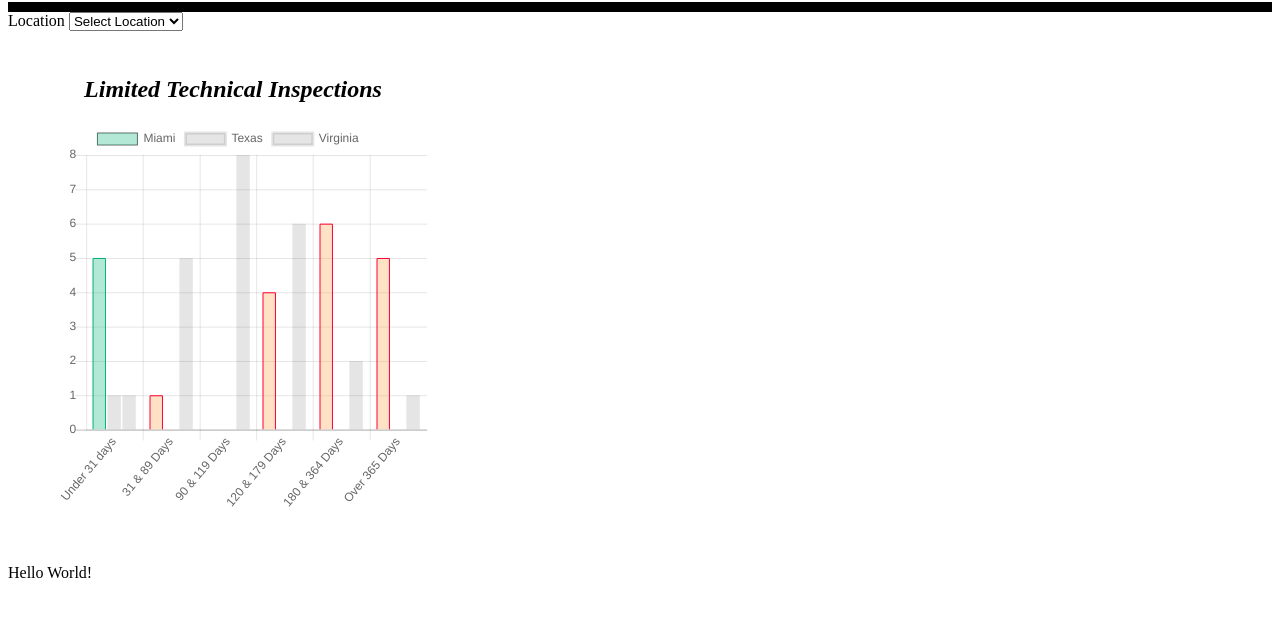
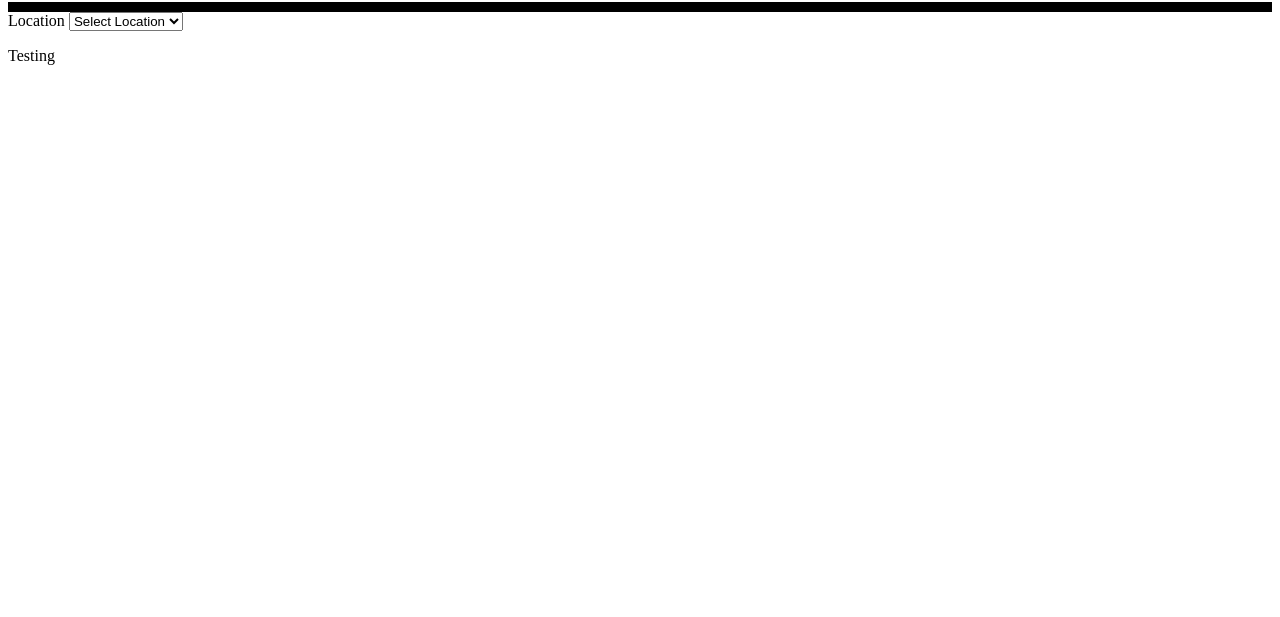
Before and after one commit to jgomez352/Graph-and-Metrics-Tool, a plain HTML site: page index.html in a window 1280 px wide. Shown: the part 159-776 px from the top of the page. Drawn offline with Linux system fonts and the light colour scheme.

Commit message:
add charts hidden and filter unhide

```diff
--- a/index.html
+++ b/index.html
@@ -35,13 +35,13 @@
                 </select>
             </div>
          </div>
-            <div class="charts">
+            <div class="charts" id="charts" style="display: none">
                 <h2>Limited Technical Inspections</h2>
-                <canvas id="myChart" width="400" height="400"></canvas>
+                <canvas id="LTIVMT" width="400" height="400"></canvas>
                 <script src="js/charts.js"></script>
             </div>
     </main>
     <!-- End main -->
-<p>Hello World!</p>
+    <p>Testing</p>
 </body>
 </html>
--- a/js/charts.js
+++ b/js/charts.js
@@ -1,9 +1,18 @@
 // JavaScript source code
 
-var ctx = document.getElementById('myChart').getContext('2d');
-let dataNumbers = [100, 190, 30, 350, 20, 30];
-let dataLabels = ['Good Standing','30 to 89 Days','90 to 119 Days','120 to 179 Days','180 to 364 Days','365 and Over'];
-let dataHeader = 'LTIs'
+var ctx = document.getElementById('LTIVMT').getContext('2d');
+//let dataNumbers = [100, 190, 30, 350, 20, 30];
+//let dataLabels = ['Good Standing','30 to 89 Days','90 to 119 Days','120 to 179 Days','180 to 364 Days','365 and Over'];
+//let dataHeader = 'LTIs'
+
+//Charts parameters
+let chartsDiv = document.getElementById('charts'),
+    chartsIDs = ['LTIVMT'],
+    chartsH2s = ['Limited Technical Inspections'],
+    chartsType = ['bar'],
+    chartsFile = ['csv'],
+    chartsURL = ['LTIs2'];
+
 window.chartColors = {
     red: 'rgb(255, 0, 54, 0.7)',
     orange: 'rgb(255, 159, 64, 0.3)',
@@ -22,12 +31,12 @@ window.chartBorderColors = {
     purple: 'rgb(153, 102, 255)',
     grey: 'rgb(201, 203, 207)'
 };
-var myChart = new Chart(ctx, {
+let myChart = new Chart(ctx, {
     type: 'bar',
     data: {
         // labels: dataLabels,
         datasets: [{
-            label: dataHeader,
+            //label: dataHeader,
             //data: dataNumbers,
             backgroundColor: [
                 window.chartColors.green,
@@ -51,7 +60,7 @@ var myChart = new Chart(ctx, {
     plugins: [ChartDataSource],
     options: {
         legend: {
-            display: true,
+            display: false,
         },
         scales: {
             xAxes: [{
@@ -124,7 +133,19 @@ function LocationFilter() {
             window.chartBorderColors.red
         ];
         ci.update();
+        chartsDiv.style.display = '';
 
     }
 
 };
+function chartsMaker() {
+    const fragment = document.createDocumentFragment();
+    const div = document.createElement('div');
+    let htmlText = `
+
+`;
+    div.className = 'ChartsContainer';
+    div.innerHTML = htmlText;
+    fragment.appendChild(div);
+    document.body.appendChild(fragment);
+};
```
